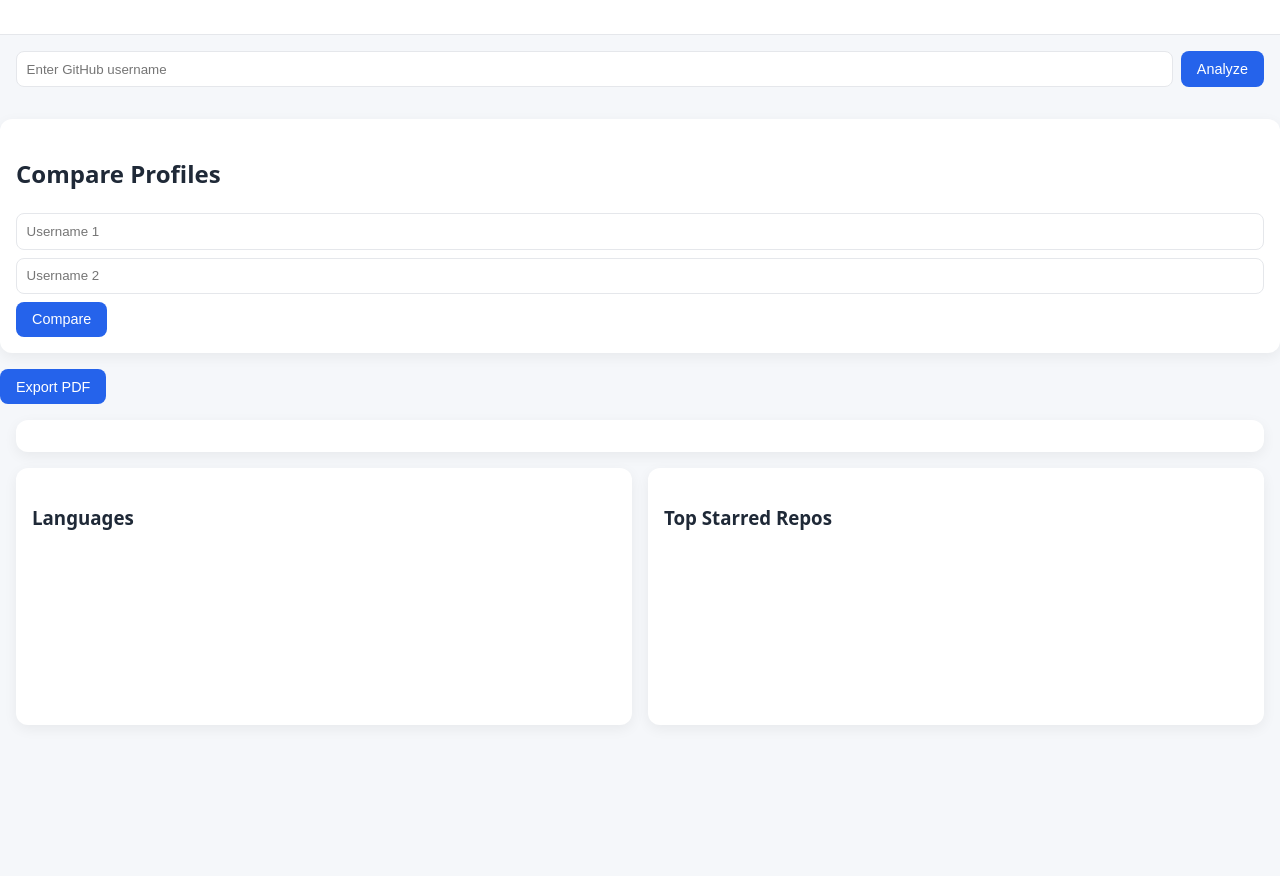
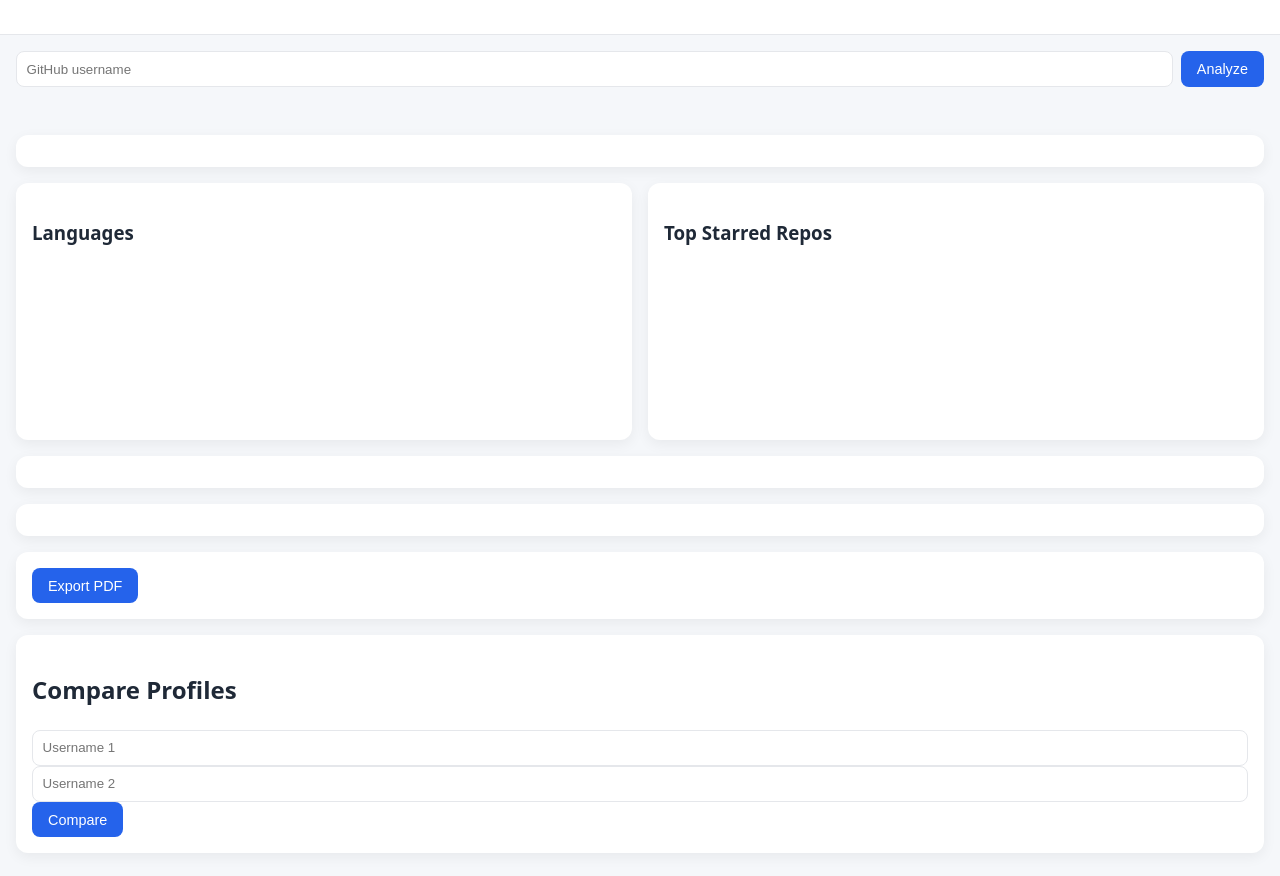
Before and after one commit to Sayed24/GitHub_Profile_Analyzer, a plain HTML site: page index.html in a window 1280 px wide. Shown: the part 92-968 px from the top of the page. Before the commit the page ends 849 px from the top, so only its background shows below. Drawn offline with nearby package versions, Linux system fonts and the light colour scheme.

Commit message:
Update index.html

```diff
--- a/index.html
+++ b/index.html
@@ -5,66 +5,37 @@
   <meta name="viewport" content="width=device-width, initial-scale=1.0" />
   <title>GitHub Profile Analyzer</title>
 
-  <!-- Chart.js -->
+  <link rel="manifest" href="manifest.json">
+  <meta name="theme-color" content="#2563eb">
+
   <script src="https://cdn.jsdelivr.net/npm/chart.js"></script>
-
   <script src="https://cdnjs.cloudflare.com/ajax/libs/html2pdf.js/0.10.1/html2pdf.bundle.min.js"></script>
 
-  <!-- Styles -->
   <link rel="stylesheet" href="css/styles.css" />
 </head>
 <body>
 
-  <!-- HEADER -->
 <header class="header">
   <h1>GitHub Profile Analyzer</h1>
-    <button id="themeToggle" aria-label="Toggle dark mode">🌙</button>
+  <button id="themeToggle">🌙</button>
 </header>
 
-  <!-- SEARCH -->
 <section class="search-section">
   <form id="searchForm">
-      <input
-        type="text"
-        id="usernameInput"
-        placeholder="Enter GitHub username"
-        autocomplete="off"
-        required
-      />
+    <input id="usernameInput" placeholder="GitHub username" required />
     <button type="submit">Analyze</button>
   </form>
-
   <div id="history" class="history"></div>
   <div id="error" class="error"></div>
 </section>
 
-  <section class="card">
-  <h2>Compare Profiles</h2>
-  <div class="compare-form">
-    <input id="compareUser1" placeholder="Username 1" />
-    <input id="compareUser2" placeholder="Username 2" />
-    <button onclick="compareUsers(
-      compareUser1.value,
-      compareUser2.value
-    )">Compare</button>
-  </div>
-</section>
+<div id="loader" class="loader">Loading...</div>
 
-<section id="comparison"></section>
-
-  <!-- LOADER -->
-  <div id="loader" class="loader">Loading...</div>
-<button onclick="exportPDF()">Export PDF</button>
-  <!-- PROFILE -->
 <main id="content">
 
-    <!-- PROFILE OVERVIEW -->
-    <section id="profile" class="card profile"></section>
-
-    <!-- STATS -->
+  <section id="profile" class="card"></section>
   <section id="stats" class="stats-grid"></section>
 
-    <!-- CHARTS -->
   <section class="charts">
     <div class="card">
       <h3>Languages</h3>
@@ -76,12 +47,29 @@
     </div>
   </section>
 
-    <!-- REPOSITORIES -->
   <section id="repos" class="repos-grid"></section>
+
+  <section id="contributions" class="card"></section>
+
+  <section id="aiInsights" class="card"></section>
+
+  <section class="card">
+    <button onclick="exportPDF()">Export PDF</button>
+  </section>
+
+  <section class="card">
+    <h2>Compare Profiles</h2>
+    <input id="compareUser1" placeholder="Username 1" />
+    <input id="compareUser2" placeholder="Username 2" />
+    <button onclick="compareUsers(compareUser1.value, compareUser2.value)">
+      Compare
+    </button>
+  </section>
+
+  <section id="comparison"></section>
 
 </main>
 
-  <!-- SCRIPTS (ORDER MATTERS) -->
 <script src="js/api.js"></script>
 <script src="js/ui.js"></script>
 <script src="js/charts.js"></script>
```
Lines whose indentation alone changed are shown as unchanged.
